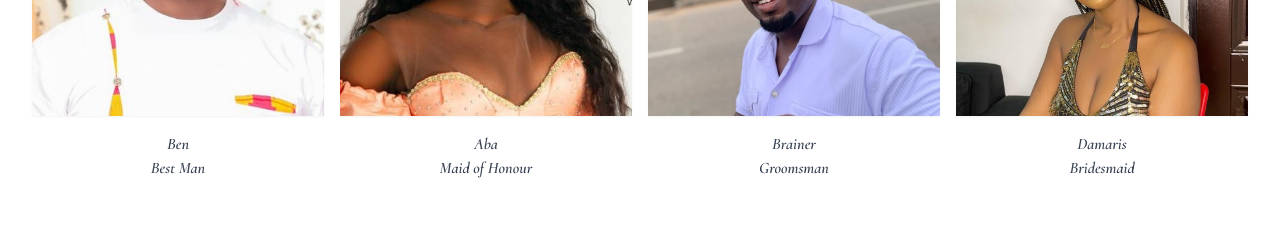
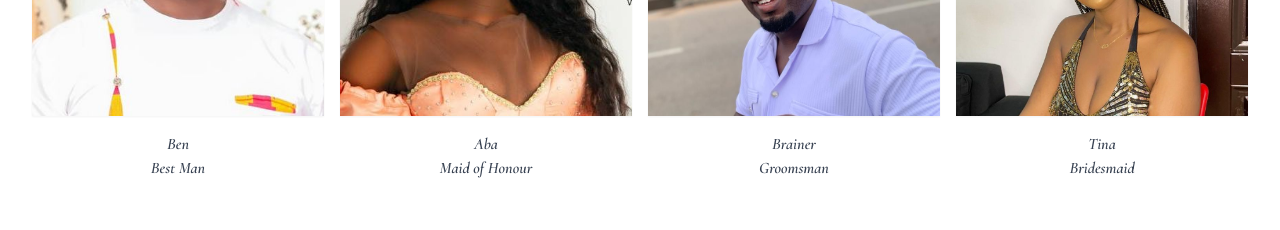
Before and after one commit to niiwade/dangracewedding, a Next.js app: page /wedding-team in a window 1280 px wide. Shown: the part 1180-1410 px from the top of the page. Built offline with nearby package versions, Linux system fonts and the light colour scheme.

Commit message:
aded changes

```diff
--- a/app/wedding-team/page.tsx
+++ b/app/wedding-team/page.tsx
@@ -136,7 +136,7 @@ const Page = () => {
                 <div className="">
                   <h3 className="text-xs font-semibold sm:text-sm md:text-base text-center">
                     <a href="/" title="" className="cursor-pointer">
-                      Damaris
+                      Tina
                       <p className="text-center">Bridesmaid</p>
                     </a>
                   </h3>
```
